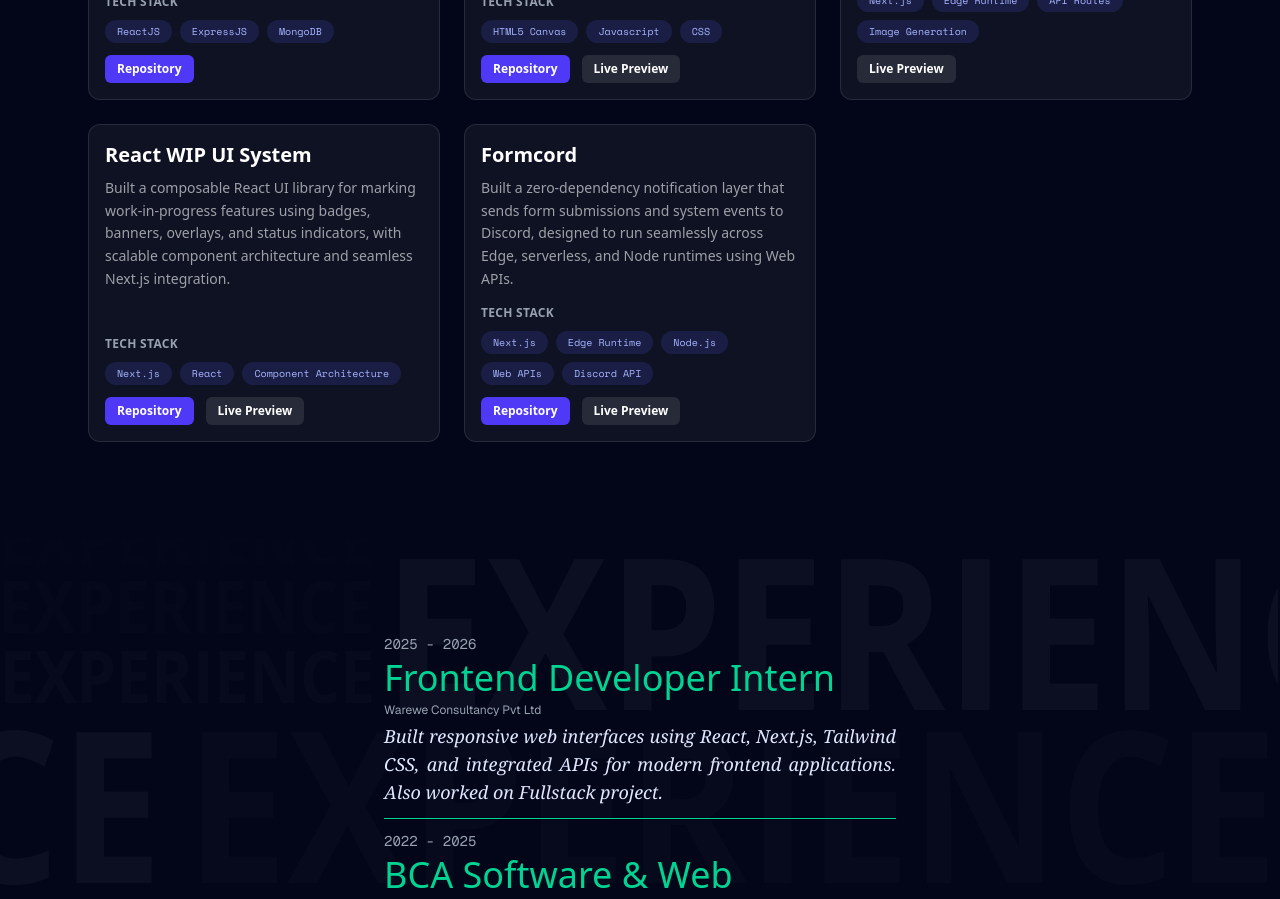
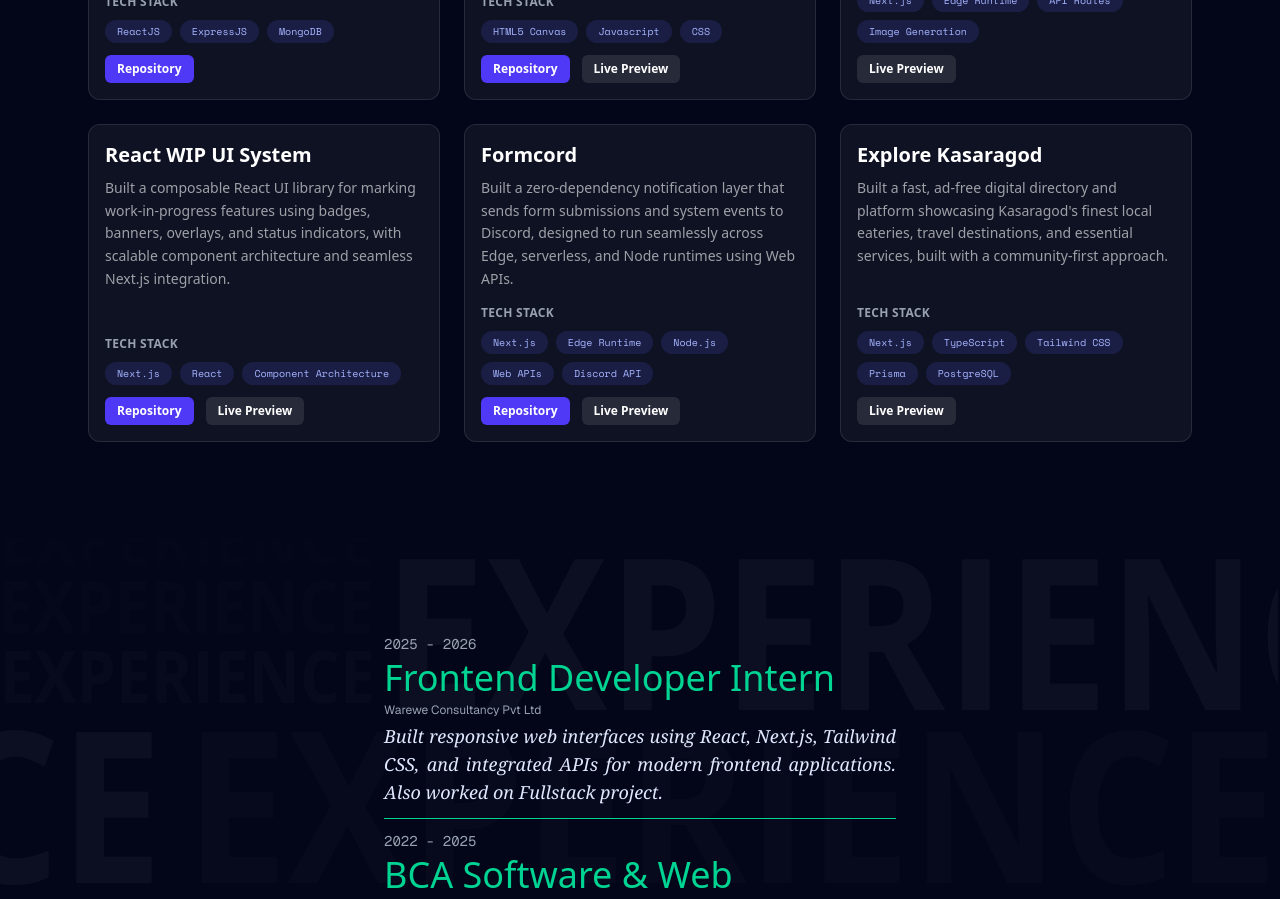
Before and after one commit to ioNihal/portfolio-two, a Next.js app: page / in a window 1280 px wide. Shown: the part 2220-3119 px from the top of the page. Built offline with nearby package versions, Linux system fonts and the light colour scheme.

Commit message:
Update: Project details for exoplore kasaragod

```diff
--- a/components/ProjectSection/ProjectSection.jsx
+++ b/components/ProjectSection/ProjectSection.jsx
@@ -42,6 +42,14 @@ const projectsMock = [
         tech: ["Next.js", "Edge Runtime", "Node.js", "Web APIs", "Discord API"],
         repo: "https://github.com/ioNihal/formcord",
         preview: "https://formcord.vercel.app",
+    },
+    {
+        id: 6,
+        title: "Explore Kasaragod",
+        desc: "Built a fast, ad-free digital directory and platform showcasing Kasaragod's finest local eateries, travel destinations, and essential services, built with a community-first approach.",
+        tech: ["Next.js", "TypeScript", "Tailwind CSS", "Prisma", "PostgreSQL"],
+        repo: null,
+        preview: "https://explorekasaragod.org",
     }
 ]
 
```
